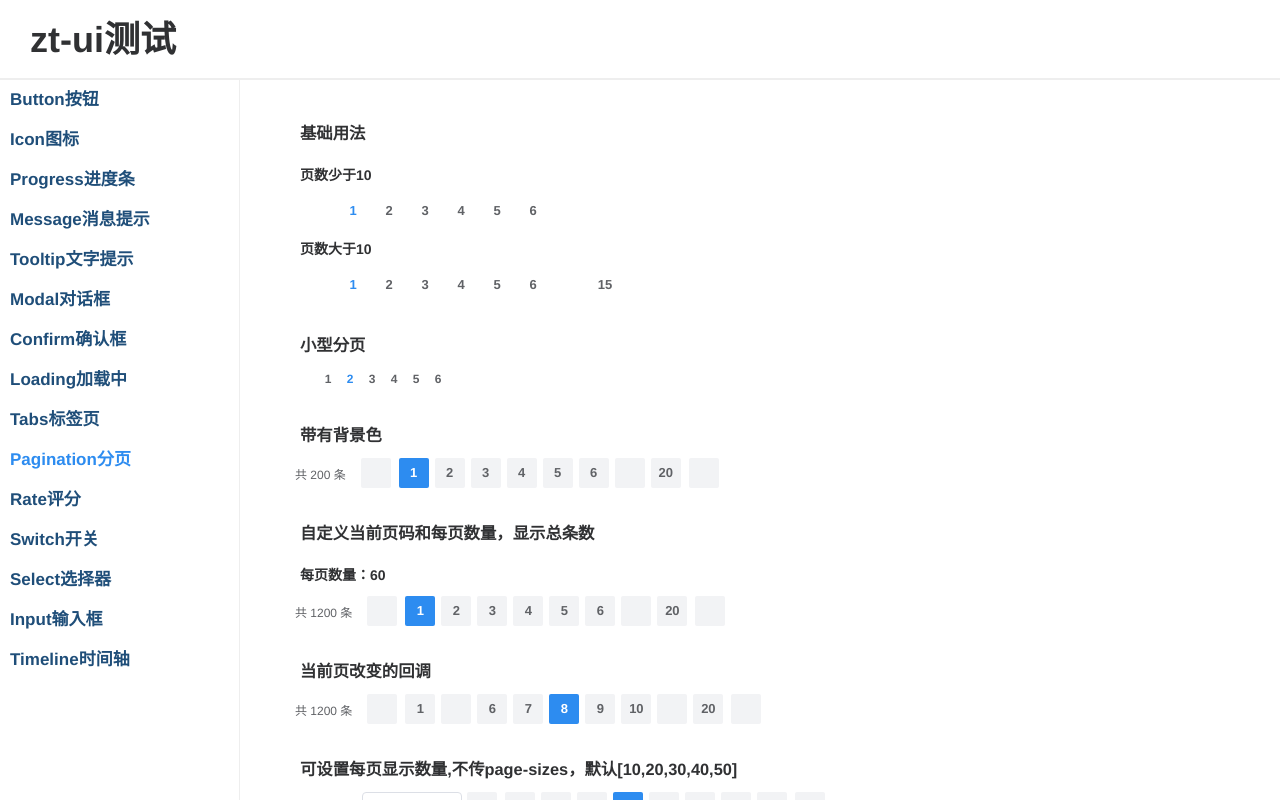
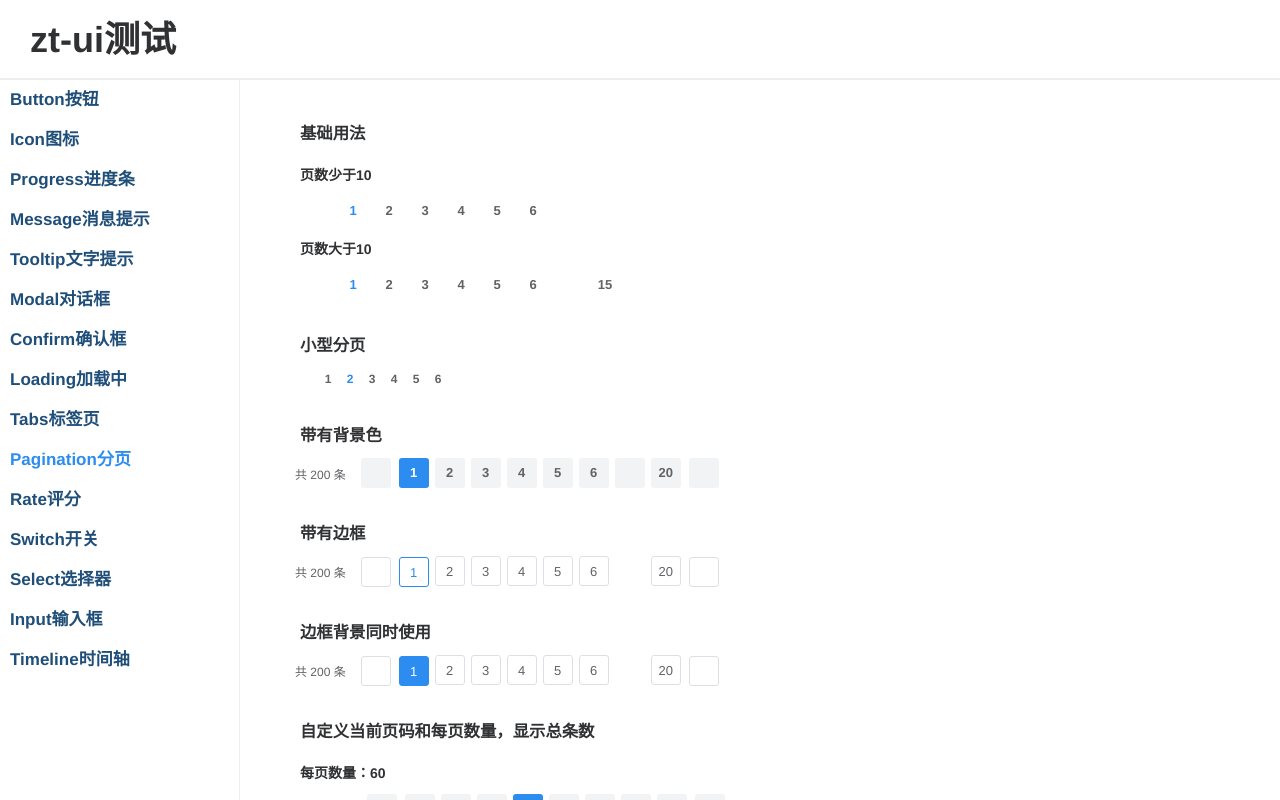
Before and after one commit to sygn24/zt-ui, a Vue app: page /pagination in a window 1280 px wide. Built offline with nearby package versions, Linux system fonts and the light colour scheme; a web font is replaced by a local one.

Commit message:
增加边框模式

```diff
--- a/examples/views/Pagination.vue
+++ b/examples/views/Pagination.vue
@@ -14,6 +14,14 @@
         <div class="row">
             <h3>带有背景色</h3>
             <zt-pagination :total="200" :current-page.sync="currentPage3" background show-total></zt-pagination>
+        </div>
+        <div class="row">
+            <h3>带有边框</h3>
+            <zt-pagination :total="200" border show-total></zt-pagination>
+        </div>
+        <div class="row">
+            <h3>边框背景同时使用</h3>
+            <zt-pagination :total="200" border background show-total></zt-pagination>
         </div>
         <div class="row">
             <h3>自定义当前页码和每页数量，显示总条数</h3>
@@ -33,13 +41,13 @@
                 :current-page.sync="currentPage5"
                 :page-size.sync="pageSize6"
                 @current-change="pageChange"
-                background
+                border
                 show-total
             ></zt-pagination>
         </div>
         <div class="row">
             <h3>可设置每页显示数量,不传page-sizes，默认[10,20,30,40,50]</h3>
-            <zt-pagination :total="1200" :current-page.sync="currentPage7" background show-total show-sizes></zt-pagination>
+            <zt-pagination :total="1200" :current-page.sync="currentPage7" border background show-total show-sizes></zt-pagination>
         </div>
         <div class="row">
             <h3>
@@ -53,7 +61,7 @@
                 :page-sizes="[100, 200, 300, 400, 500]"
                 @size-change="pageSzieChange2"
                 @current-change="pageChange2"
-                background
+                border
                 show-total
                 show-sizes
                 show-jumper
@@ -70,7 +78,7 @@ export default {
             currentPage1: 1,
             currentPage2: 1,
             currentPage3: 1,
-            currentPage4: 1,
+            currentPage4: 4,
             currentPage5: 8,
             currentPage6: 2,
             currentPage7: 4,
--- a/packages/components/Pagination/Pagination.vue
+++ b/packages/components/Pagination/Pagination.vue
@@ -2,7 +2,7 @@
     <div class="zt-pagination">
         <span class="zt-pagination-total" v-show="showTotal">共 {{ Math.ceil(total) }} 条</span>
         <page-size-select v-show="showSizes" @pageSizeChange="pageSizeChange" />
-        <toggle-btn direction="left" :page="1" :disabled="currentPage === 1" />
+        <toggle-btn direction="left" :page="1" :disabled="page === 1" />
         <page-num :page="1" />
         <div v-show="!isOnePage" style="display: inline-block">
             <more-btn title="向前5页" direction="left" v-show="!isLessThan10 && showPrevMore" />
@@ -10,8 +10,8 @@
             <more-btn title="向后5页" direction="right" v-show="!isLessThan10 && showNextMore" />
             <page-num :page="lastPageNum" />
         </div>
-        <toggle-btn direction="right" :page="lastPageNum" :disabled="currentPage === lastPageNum" />
-        <page-num-jumper :page="page" v-show="showJumper" />
+        <toggle-btn direction="right" :page="lastPageNum" :disabled="page === lastPageNum" />
+        <page-num-jumper :page.sync="page" v-show="showJumper" />
     </div>
 </template>
 
@@ -47,6 +47,10 @@ export default {
         },
         // 是否为分页按钮添加背景色
         background: {
+            type: Boolean,
+            default: false
+        },
+        border: {
             type: Boolean,
             default: false
         },
--- a/packages/components/Pagination/components/MoreBtn.vue
+++ b/packages/components/Pagination/components/MoreBtn.vue
@@ -3,7 +3,6 @@
         :title="title"
         class="zt-pagination-num"
         :class="classes"
-        :style="styles"
         @mouseenter="ellipsis = false"
         @mouseleave="ellipsis = true"
         @click="moreBtnClick"
@@ -31,13 +30,11 @@ export default {
         }
     },
     computed: {
-        styles() {
+        classes() {
             return {
-                background: this.$parent.background ? 'var(--darker-bg4)' : ''
+                small: this.$parent.small,
+                'bg-model': this.$parent.background && !this.$parent.border,
             }
-        },
-        classes() {
-            return { small: this.$parent.small }
         }
     },
     methods: {
--- a/packages/components/Pagination/components/PageNum.vue
+++ b/packages/components/Pagination/components/PageNum.vue
@@ -12,9 +12,11 @@ export default {
         classes() {
             return {
                 small: this.$parent.small,
-                active: !this.$parent.background && this.page === this.$parent.page,
-                'bg-color': this.$parent.background,
-                'active-bg-color': this.$parent.background && this.page === this.$parent.page
+                active: this.page === this.$parent.page,
+                'border-model': this.$parent.border ,
+                'active-border-model': this.$parent.border && this.page === this.$parent.page,
+                'bg-model': this.$parent.background && !this.$parent.border,
+                'active-bg-model': this.$parent.background && this.page === this.$parent.page
             }
         }
     },
--- a/packages/components/Pagination/components/ToggleBtn.vue
+++ b/packages/components/Pagination/components/ToggleBtn.vue
@@ -24,14 +24,16 @@ export default {
     computed: {
         styles() {
             return {
-                cursor: this.$parent.page === this.page ? 'not-allowed' : 'pointer',
-                background: this.$parent.background ? 'var(--darker-bg4)' : ''
+                cursor: this.disabled ? 'not-allowed' : 'pointer'
             }
         },
         classes() {
             return {
-                allowed: this.$parent.page !== this.page,
-                small: this.$parent.small
+                allowed: !this.disabled,
+                small: this.$parent.small,
+                'bg-model': this.$parent.background && !this.$parent.border,
+                'border-model': this.$parent.border,
+                'border-allowed': !this.disabled
             }
         }
     },
--- a/packages/components/Pagination/style.less
+++ b/packages/components/Pagination/style.less
@@ -12,6 +12,7 @@
     font-weight: 400;
     margin-right: 10px;
   }
+
   & button {
     border: none;
     background: none;
@@ -23,8 +24,9 @@
     height: 30px;
     line-height: 30px;
     min-width: 30px;
-    border-radius: 2px;
+    border-radius: 3px;
     font-weight: 700;
+
     &.allowed:hover {
       color: var(--primary);
     }
@@ -38,6 +40,19 @@
       padding: 0 4px;
       font-size: 12px;
     }
+
+    &.bg-model {
+      background: var(--darker-bg4);
+    }
+
+    &.border-model {
+      border: 1px solid var(--base-border);
+      font-weight: 500;
+
+      &.border-allowed:hover {
+        border: 1px solid var(--primary);
+      }
+    }
   }
 
   &-num {
@@ -48,8 +63,8 @@
     min-width: 30px;
     text-align: center;
     font-weight: 700;
-    border-radius: 2px;
-    margin:0 3px;
+    border-radius: 3px;
+    margin: 0 3px;
     cursor: pointer;
 
     &:hover {
@@ -66,22 +81,33 @@
       font-size: 12px;
     }
 
-    &.bg-color {
+    &.bg-model {
       background: var(--darker-bg4);
     }
 
-    // 激活页样式
+    &.border-model {
+      border: 1px solid var(--base-border);
+      font-weight: 500;
+
+      &:hover {
+        border: 1px solid var(--primary);
+      }
+    }
+
     &.active {
       color: var(--primary);
       cursor: default;
     }
 
     // 激活页带背景色样式
-    &.active-bg-color {
+    &.active-bg-model {
       background: var(--primary);
       color: #fff;
-      cursor: default;
 
+    }
+
+    &.active-border-model {
+      border: 1px solid var(--primary);
     }
   }
 
```
